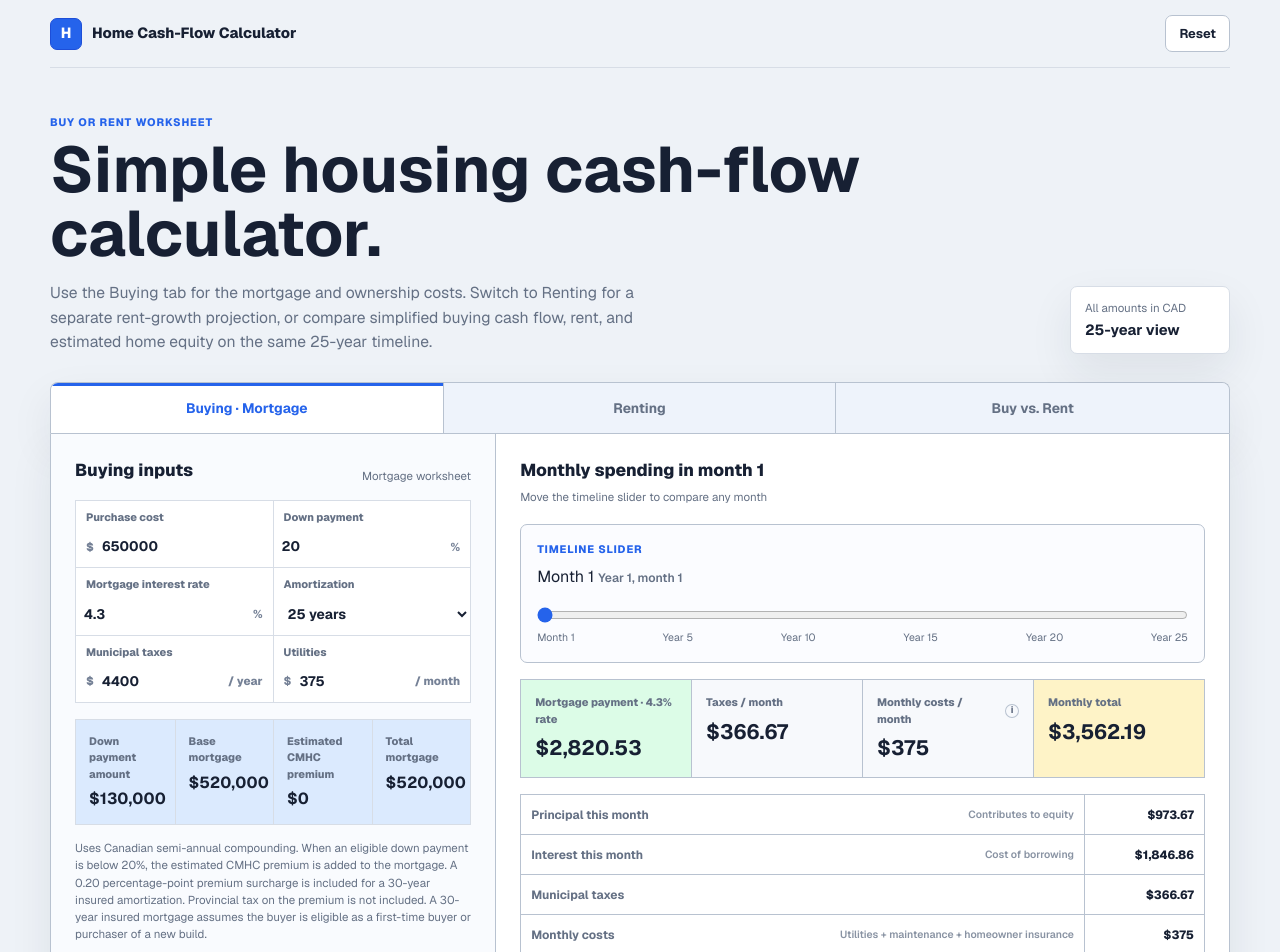
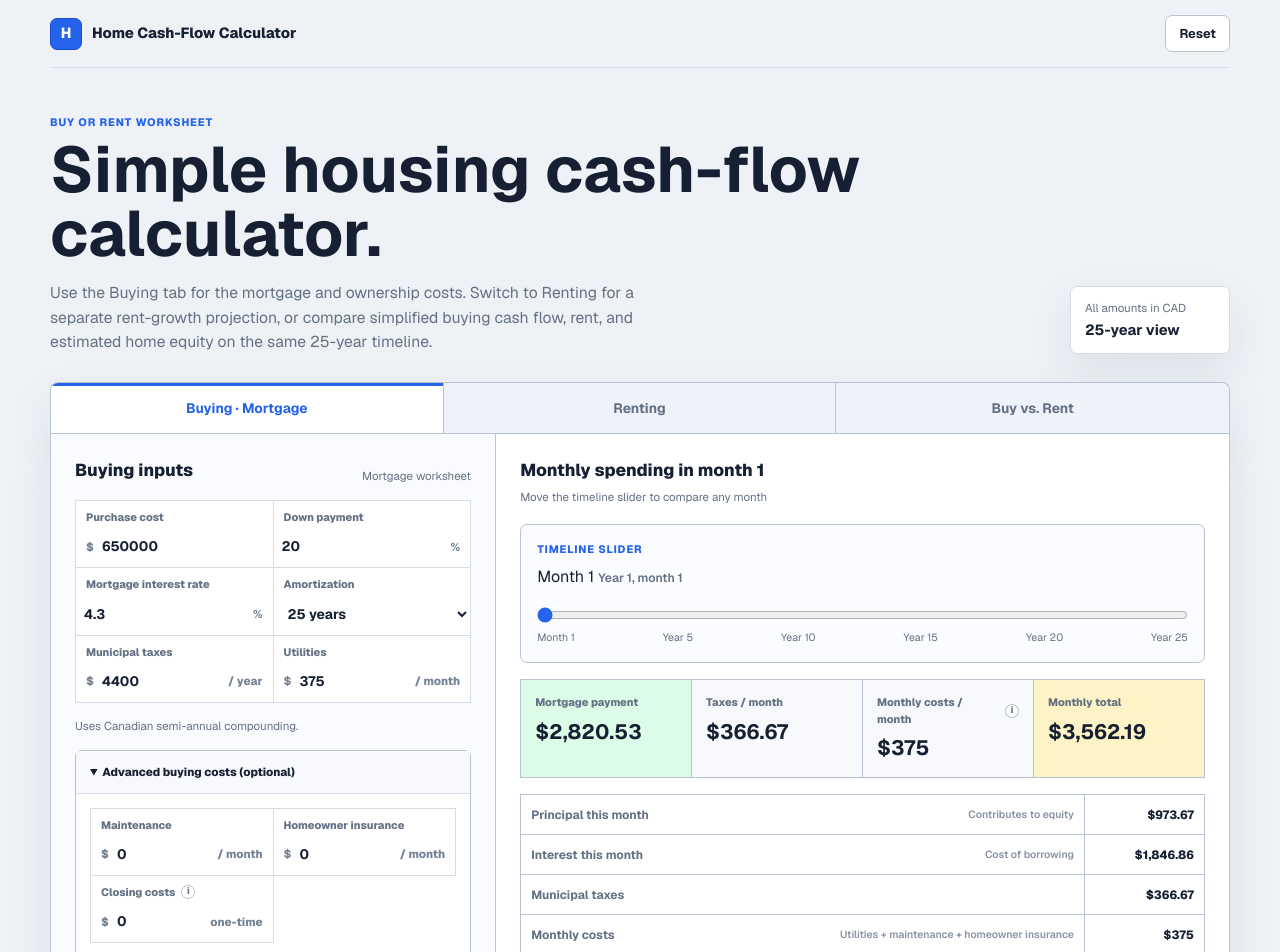
Before and after one commit to gerritsa/homevsbuy, a Next.js app: page / in a window 1280 px wide. Shown: the top 952 px of the page. Built offline with nearby package versions, Linux system fonts and the light colour scheme.

Commit message:
Refine comparison cash flow display

```diff
--- a/app/globals.css
+++ b/app/globals.css
@@ -265,6 +265,17 @@ footer {
   font-weight: 750;
 }
 
+.field-label-row {
+  display: flex;
+  align-items: center;
+  gap: 6px;
+  padding: 8px 10px 0;
+}
+
+.field-label-row .field-label {
+  padding: 0;
+}
+
 .input-shell {
   display: flex;
   align-items: center;
@@ -317,27 +328,6 @@ footer {
   white-space: nowrap;
 }
 
-.formula-grid {
-  display: grid;
-  grid-template-columns: 1fr 1fr;
-  margin-top: 16px;
-  border: 1px solid var(--line);
-}
-
-.mortgage-formula-grid {
-  grid-template-columns: repeat(4, minmax(0, 1fr));
-}
-
-.formula-grid > div {
-  padding: 13px;
-  background: var(--blue-soft);
-}
-
-.formula-grid > div + div {
-  border-left: 1px solid var(--line);
-}
-
-.formula-grid span,
 .monthly-card span,
 .selected-grid span,
 .schedule-stat span {
@@ -354,6 +344,7 @@ footer {
 }
 
 .info-dot {
+  appearance: none;
   display: inline-flex;
   width: 14px;
   height: 14px;
@@ -361,14 +352,16 @@ footer {
   justify-content: center;
   border: 1px solid var(--line-strong);
   border-radius: 50%;
+  background: white;
   color: var(--muted);
+  cursor: help;
   font-size: 0.58rem;
   font-style: normal;
   font-weight: 800;
   line-height: 1;
+  padding: 0;
 }
 
-.formula-grid strong,
 .monthly-card strong,
 .selected-grid strong,
 .schedule-stat strong {
@@ -1380,7 +1373,6 @@ footer {
   }
 
   .field-grid,
-  .formula-grid,
   .monthly-grid,
   .selected-grid,
   .mortgage-status-grid,
@@ -1398,11 +1390,6 @@ footer {
 
   .comparison-metric:last-child {
     border-bottom: 0;
-  }
-
-  .formula-grid > div + div {
-    border-top: 1px solid var(--line);
-    border-left: 0;
   }
 
   .sheet-row {
--- a/app/page.tsx
+++ b/app/page.tsx
@@ -96,15 +96,17 @@ function NumberField({
   }, [value])
 
   return (
-    <label className="field" htmlFor={id}>
-      <span className="field-label">
+    <div className="field">
+      <div className="field-label-row">
+        <label className="field-label" htmlFor={id}>
           {label}
+        </label>
         {hint ? (
-          <i aria-label={hint} className="info-dot" role="img" title={hint}>
+          <button aria-label={hint} className="info-dot" title={hint} type="button">
             i
-          </i>
+          </button>
         ) : null}
-      </span>
+      </div>
       <span className="input-shell">
         {prefix ? <span className="input-affix">{prefix}</span> : null}
         <input
@@ -138,7 +140,7 @@ function NumberField({
         />
         {suffix ? <span className="input-affix suffix">{suffix}</span> : null}
       </span>
-    </label>
+    </div>
   )
 }
 
@@ -211,6 +213,7 @@ export default function Home() {
   const [activeTab, setActiveTab] = useState<"buy" | "rent" | "compare">("buy")
   const [selectedMonth, setSelectedMonth] = useState(1)
   const [includeOwnerExtras, setIncludeOwnerExtras] = useState(true)
+  const [includeDownPaymentInComparison, setIncludeDownPaymentInComparison] = useState(true)
   const [renewalRates, setRenewalRates] = useState([4.3, 4.3, 4.3, 4.3, 4.3])
 
   const results = useMemo(() => {
@@ -308,8 +311,9 @@ export default function Home() {
   const selectedHomeInsurancePaid = results.monthlyHomeInsurance * results.selectedMonth
   const selectedAdvancedBuyingCosts =
     selectedMaintenancePaid + selectedHomeInsurancePaid + results.closingCosts
+  const comparisonDownPayment = includeDownPaymentInComparison ? results.downPayment : 0
   const comparisonBuyingTotal =
-    results.downPayment +
+    comparisonDownPayment +
     principalVsInterestTotal +
     (includeOwnerExtras ? selectedOwnerExtras : 0) +
     selectedAdvancedBuyingCosts
@@ -328,8 +332,9 @@ export default function Home() {
     results.monthlyHomeInsurance > 0 ||
     results.closingCosts > 0
   const hasAdvancedRentingCosts = results.monthlyRentalUtilities > 0
+  const showCmhcDetails = results.downPaymentPercent < 20
   const buyingTotalBreakdown = [
-    "Down payment",
+    ...(includeDownPaymentInComparison ? ["Down payment"] : []),
     "principal",
     "interest",
     ...(includeOwnerExtras ? ["taxes", "utilities"] : []),
@@ -348,6 +353,7 @@ export default function Home() {
   const comparisonMax = Math.max(
     1,
     comparisonBuyingGraphTotal,
+    includeDownPaymentInComparison ? 0 : results.downPayment,
     results.selectedRentCash,
   )
   const comparisonPrincipalWidth = (results.selectedPrincipalPaid / comparisonMax) * 100
@@ -357,7 +363,9 @@ export default function Home() {
   const comparisonMaintenanceWidth = (selectedMaintenancePaid / comparisonMax) * 100
   const comparisonHomeInsuranceWidth = (selectedHomeInsurancePaid / comparisonMax) * 100
   const comparisonClosingCostsWidth = (results.closingCosts / comparisonMax) * 100
-  const comparisonDownPaymentWidth = (results.downPayment / comparisonMax) * 100
+  const comparisonDownPaymentWidth = (comparisonDownPayment / comparisonMax) * 100
+  const comparisonSeparateDownPaymentWidth =
+    includeDownPaymentInComparison ? 0 : (results.downPayment / comparisonMax) * 100
   const comparisonRentWidth = (results.selectedRentPaid / comparisonMax) * 100
   const comparisonRentUtilitiesWidth =
     (results.selectedRentalUtilitiesPaid / comparisonMax) * 100
@@ -378,6 +386,7 @@ export default function Home() {
     setInputs(initialInputs)
     setSelectedMonth(1)
     setIncludeOwnerExtras(true)
+    setIncludeDownPaymentInComparison(true)
     setRenewalRates([4.3, 4.3, 4.3, 4.3, 4.3])
   }
 
@@ -522,40 +531,16 @@ export default function Home() {
                     value={inputs.monthlyUtilities}
                   />
                 </div>
-                <div className="formula-grid mortgage-formula-grid">
-                  <div>
-                    <span>Down payment amount</span>
-                    <strong>{money(results.downPayment)}</strong>
-                  </div>
-                  <div>
-                    <span>Base mortgage</span>
-                    <strong>{money(results.baseMortgageAmount)}</strong>
-                  </div>
-                  <div>
-                    <span>
-                      Estimated CMHC premium
-                      {results.cmhcPremiumRate > 0
-                        ? ` · ${results.cmhcPremiumRate.toFixed(2)}%`
-                        : ""}
-                    </span>
-                    <strong>{money(results.cmhcPremium)}</strong>
-                  </div>
-                  <div>
-                    <span>Total mortgage</span>
-                    <strong>{money(results.mortgageAmount)}</strong>
-                  </div>
-                </div>
-                {results.cmhcWarning ? (
+                {showCmhcDetails && results.cmhcWarning ? (
                   <p className="input-warning" role="alert">
                     {results.cmhcWarning}
                   </p>
                 ) : null}
                 <p className="input-note">
-                  Uses Canadian semi-annual compounding. When an eligible down payment is below 20%,
-                  the estimated CMHC premium is added to the mortgage. A 0.20 percentage-point
-                  premium surcharge is included for a 30-year insured amortization. Provincial tax
-                  on the premium is not included. A 30-year insured mortgage assumes the buyer is
-                  eligible as a first-time buyer or purchaser of a new build.
+                  Uses Canadian semi-annual compounding.
+                  {showCmhcDetails
+                    ? " Because the entered down payment is below 20%, an eligible estimated CMHC premium is added to the mortgage. A 0.20 percentage-point premium surcharge is included for a 30-year insured amortization. Provincial tax on the premium is not included. A 30-year insured mortgage assumes the buyer is eligible as a first-time buyer or purchaser of a new build."
+                    : ""}
                 </p>
                 <details className="advanced-panel" open>
                   <summary>Advanced buying costs (optional)</summary>
@@ -635,7 +620,7 @@ export default function Home() {
 
               <div className="monthly-grid four-up">
                 <div className="monthly-card owner">
-                  <span>Mortgage payment · {percent(results.selectedAnnualRate)} rate</span>
+                  <span>Mortgage payment</span>
                   <strong>{preciseMoney(results.selectedMonthMortgagePayment)}</strong>
                 </div>
                 <div className="monthly-card">
@@ -1045,6 +1030,22 @@ export default function Home() {
               <div className="comparison-options">
                 <label className="comparison-option">
                   <input
+                    checked={includeDownPaymentInComparison}
+                    onChange={(event) =>
+                      setIncludeDownPaymentInComparison(event.target.checked)
+                    }
+                    type="checkbox"
+                  />
+                  <span>
+                    <strong>Include down payment in buying cash paid</strong>
+                    <small>
+                      Turn off to show the down payment as a separate up-front flow instead of
+                      counting it in total cash paid.
+                    </small>
+                  </span>
+                </label>
+                <label className="comparison-option">
+                  <input
                     checked={includeOwnerExtras}
                     onChange={(event) => setIncludeOwnerExtras(event.target.checked)}
                     type="checkbox"
@@ -1089,7 +1090,11 @@ export default function Home() {
                   <div className="comparison-upfront">
                     <span>
                       <strong>Down payment</strong>
-                      <small>Up-front cash · included in total cash paid and estimated equity</small>
+                      <small>
+                        {includeDownPaymentInComparison
+                          ? "Up-front cash · included in total cash paid and estimated equity"
+                          : "Up-front cash · shown separately from total cash paid"}
+                      </small>
                     </span>
                     <strong>{money(results.downPayment)}</strong>
                   </div>
@@ -1159,14 +1164,15 @@ export default function Home() {
                     <div>
                       <strong>Buying · cash paid</strong>
                       <small>
-                        The down payment and principal repayment contribute to home equity. The
-                        down payment is included in this bar.
+                        {includeDownPaymentInComparison
+                          ? "The down payment and principal repayment contribute to home equity. The down payment is included in this bar."
+                          : "Principal repayment contributes to home equity. The down payment is shown as a separate flow below."}
                       </small>
                     </div>
                     <strong>{money(comparisonBuyingGraphTotal)}</strong>
                   </div>
                   <div
-                    aria-label={`${money(comparisonBuyingGraphTotal)} in buying cash paid: ${money(results.downPayment)} down payment, ${money(results.selectedPrincipalPaid)} mortgage principal, ${money(results.selectedInterestPaid)} interest${includeOwnerExtras ? `, ${money(selectedOwnerExtras)} in taxes and utilities` : ""}${selectedMaintenancePaid > 0 ? `, ${money(selectedMaintenancePaid)} in maintenance` : ""}${selectedHomeInsurancePaid > 0 ? `, ${money(selectedHomeInsurancePaid)} in homeowner insurance` : ""}${results.closingCosts > 0 ? `, and ${money(results.closingCosts)} in closing costs` : ""}`}
+                    aria-label={`${money(comparisonBuyingGraphTotal)} in buying cash paid: ${includeDownPaymentInComparison ? `${money(results.downPayment)} down payment, ` : ""}${money(results.selectedPrincipalPaid)} mortgage principal, ${money(results.selectedInterestPaid)} interest${includeOwnerExtras ? `, ${money(selectedOwnerExtras)} in taxes and utilities` : ""}${selectedMaintenancePaid > 0 ? `, ${money(selectedMaintenancePaid)} in maintenance` : ""}${selectedHomeInsurancePaid > 0 ? `, ${money(selectedHomeInsurancePaid)} in homeowner insurance` : ""}${results.closingCosts > 0 ? `, and ${money(results.closingCosts)} in closing costs` : ""}`}
                     className="comparison-track"
                     role="img"
                   >
@@ -1175,11 +1181,13 @@ export default function Home() {
                       style={{ width: `${comparisonPrincipalWidth}%` }}
                       title={`${money(results.selectedPrincipalPaid)} principal`}
                     />
+                    {includeDownPaymentInComparison ? (
                       <span
                         className="down-payment-fill"
                         style={{ width: `${comparisonDownPaymentWidth}%` }}
                         title={`${money(results.downPayment)} down payment`}
                       />
+                    ) : null}
                     <span
                       className="interest-fill"
                       style={{ width: `${comparisonInterestWidth}%` }}
@@ -1216,10 +1224,17 @@ export default function Home() {
                   </div>
                   <div className="comparison-legend">
                     <span><i className="legend principal" />Mortgage principal {money(results.selectedPrincipalPaid)}</span>
+                    {includeDownPaymentInComparison ? (
                       <span>
                         <i className="legend down-payment" />
                         Down payment {money(results.downPayment)}
                       </span>
+                    ) : (
+                      <span>
+                        <i className="legend empty-legend" />
+                        Down payment shown separately
+                      </span>
+                    )}
                     <span><i className="legend interest" />Interest {money(results.selectedInterestPaid)}</span>
                     {includeOwnerExtras ? (
                       <span>
@@ -1253,6 +1268,35 @@ export default function Home() {
                     ) : null}
                   </div>
                 </div>
+
+                {!includeDownPaymentInComparison ? (
+                  <div className="comparison-bar-group">
+                    <div className="comparison-bar-label">
+                      <div>
+                        <strong>Buying · down payment</strong>
+                        <small>Separate up-front cash flow, excluded from buying cash paid.</small>
+                      </div>
+                      <strong>{money(results.downPayment)}</strong>
+                    </div>
+                    <div
+                      aria-label={`${money(results.downPayment)} down payment shown as a separate buying cash flow`}
+                      className="comparison-track"
+                      role="img"
+                    >
+                      <span
+                        className="down-payment-fill"
+                        style={{ width: `${comparisonSeparateDownPaymentWidth}%` }}
+                        title={`${money(results.downPayment)} separate down payment`}
+                      />
+                    </div>
+                    <div className="comparison-legend">
+                      <span>
+                        <i className="legend down-payment" />
+                        Down payment {money(results.downPayment)}
+                      </span>
+                    </div>
+                  </div>
+                ) : null}
 
                 <div className="comparison-bar-group">
                   <div className="comparison-bar-label">
@@ -1294,9 +1338,17 @@ export default function Home() {
               </div>
 
               <p className="comparison-note">
-                Buying cash paid includes the down payment, mortgage payments, enabled ownership
-                costs, and entered closing costs. Estimated home equity is the entered home price
-                minus the remaining mortgage balance, so a financed CMHC premium reduces equity.
+                Buying cash paid includes
+                {includeDownPaymentInComparison ? " the down payment," : ""} mortgage payments,
+                enabled ownership costs, and entered closing costs.
+                {!includeDownPaymentInComparison
+                  ? " The down payment is shown as a separate up-front flow."
+                  : ""}{" "}
+                Estimated home equity is the entered home price
+                minus the remaining mortgage balance
+                {results.cmhcPremium > 0
+                  ? ", so the financed CMHC premium reduces equity."
+                  : "."}
                 Buying&apos;s non-equity cost incurred is
                 {results.cmhcPremium > 0 ? " the estimated CMHC premium plus" : ""} interest
                 {includeOwnerExtras ? " plus municipal taxes and utilities" : ""}
@@ -1319,8 +1371,8 @@ export default function Home() {
                 <h2>Year 1 to year 25</h2>
                 <p>
                   Compare cumulative buying payments with cumulative rent. Principal is shown
-                  separately because it reduces the mortgage. The down payment is always included
-                  in buying cash paid and estimated home equity. Taxes and utilities follow the
+                  separately because it reduces the mortgage. The down payment can be included in
+                  buying cash paid or shown as a separate flow. Taxes and utilities follow the
                   checkbox above.
                 </p>
               </div>
@@ -1374,7 +1426,7 @@ export default function Home() {
                       <td><strong>{row.year}</strong></td>
                       <td>
                         {money(
-                          results.downPayment +
+                          comparisonDownPayment +
                             row.totalPrincipalPaid +
                             row.totalInterestPaid +
                             (includeOwnerExtras
@@ -1443,8 +1495,9 @@ export default function Home() {
       <footer>
         <p>
           Simplified cash-flow estimate only. Entered maintenance, homeowner insurance, closing
-          costs, rental utilities, entered five-year renewal rates, annual rent increases, and an
-          eligible estimated CMHC premium are included. These rates are scenarios, not forecasts.
+          costs, rental utilities, entered five-year renewal rates, annual rent increases
+          {showCmhcDetails ? ", and an eligible estimated CMHC premium" : ""} are included. These
+          rates are scenarios, not forecasts.
           Home-price changes, investment returns, selling costs, and tenant insurance are excluded.
         </p>
       </footer>
```
Also changed, not shown: 1 other file (tests, documents, lock files or other folders). Lines whose indentation alone changed are shown as unchanged.
